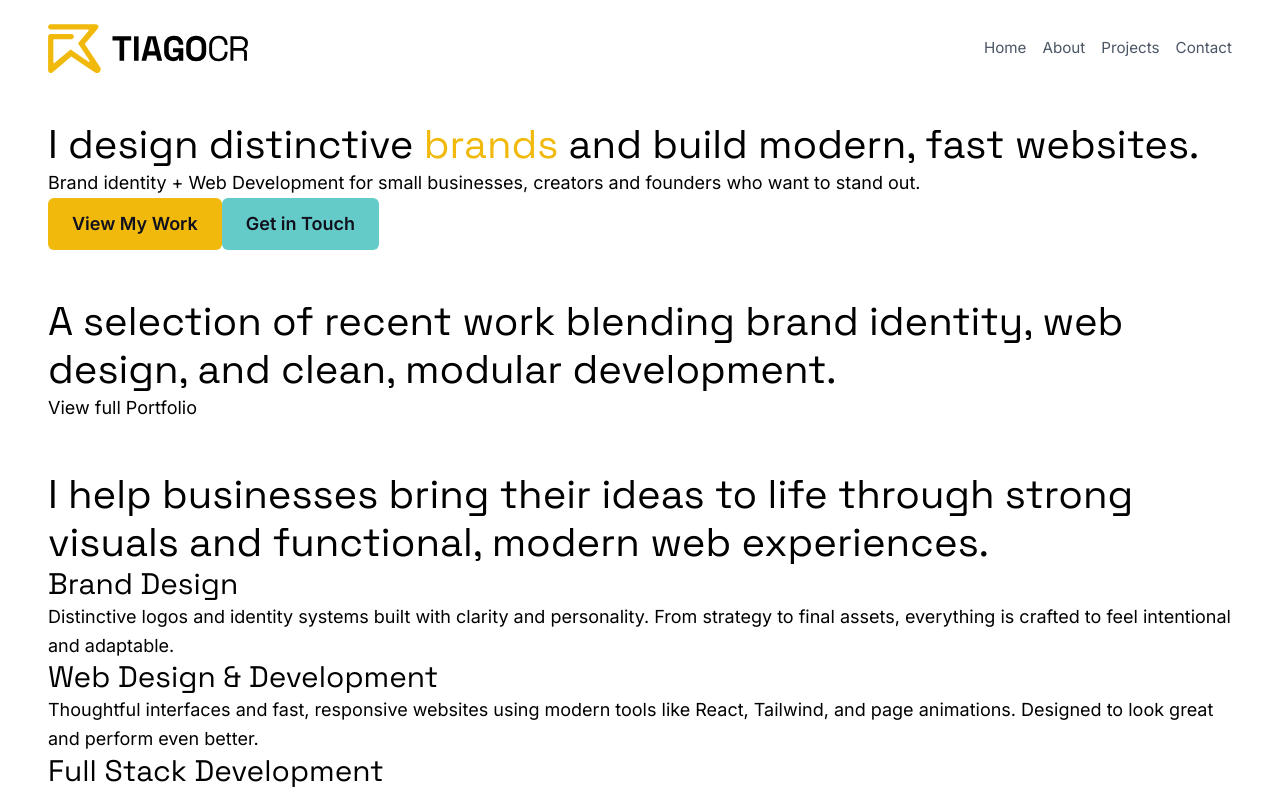
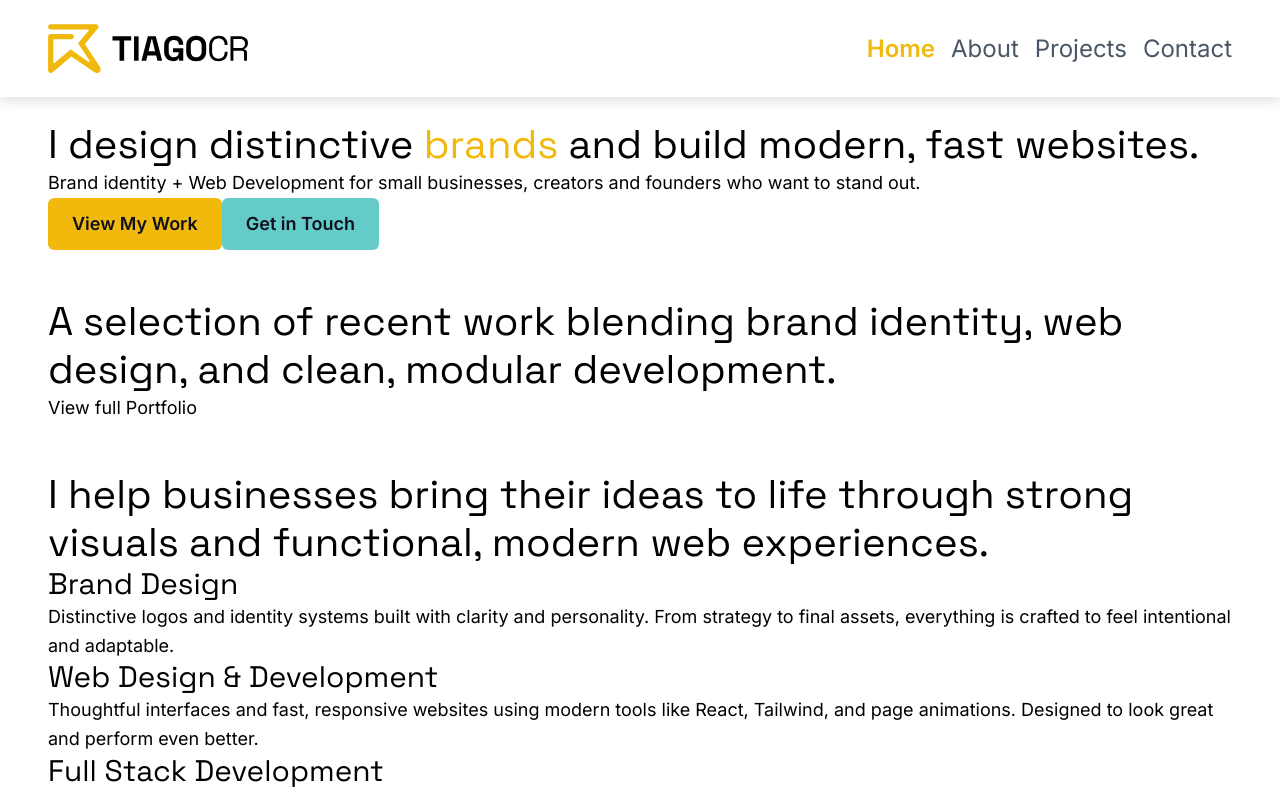
Before and after one commit to tiagocostarebelo/reactjs-tiagocr-portfolio, a React (Vite) app: page / in a window 1280 px wide. Shown: the top 793 px of the page. Built offline with nearby package versions, Linux system fonts and the light colour scheme.

Commit message:
feat: Header component styles and logic set

```diff
--- a/src/components/ui/Header.jsx
+++ b/src/components/ui/Header.jsx
@@ -6,8 +6,11 @@ import logoHrz from "../../assets/tcr_logo_hrz.svg";
 const Header = () => {
     const [menuOpen, setMenuOpen] = useState(false);
 
+    const baseClasses = 'text-md text-lg transition hover:text-mustard';
+    const activeClasses = 'text-md text-lg text-mustard font-semibold';
+
     return (
-        <header className="relative flex items-center justify-between py-6 px-6 md:px-12">
+        <header className="sticky top-0 bg-white flex items-center justify-between py-6 px-6 md:px-12 shadow-md">
             <div className="">
                 <a href="/">
                     <img className="w-40 md:w-50" src={logoHrz} alt="TiagoCR Logo" />
@@ -17,10 +20,10 @@ const Header = () => {
                 {/* DESKTOP NAV */}
                 <div className="hidden md:flex items-center gap-6">
                     <div className="space-x-4 text-sm text-gray-600">
-                        <NavLink to="/">Home</NavLink>
-                        <NavLink to="/about">About</NavLink>
-                        <NavLink to="/projects">Projects</NavLink>
-                        <NavLink to="/contact">Contact</NavLink>
+                        <NavLink className={({ isActive }) => isActive ? activeClasses : baseClasses} to="/">Home</NavLink>
+                        <NavLink className={({ isActive }) => isActive ? activeClasses : baseClasses} to="/about">About</NavLink>
+                        <NavLink className={({ isActive }) => isActive ? activeClasses : baseClasses} to="/projects">Projects</NavLink>
+                        <NavLink className={({ isActive }) => isActive ? activeClasses : baseClasses} to="/contact">Contact</NavLink>
                     </div>
                 </div>
 
@@ -32,11 +35,11 @@ const Header = () => {
                 </div>
             </nav>
             {/* MOBILE NAV */}
-            {menuOpen && <div className="absolute top-full right-0 w-full bg-white shadow-md md:hidden flex flex-col items-center px-6 py-4 space-y-5 transition">
-                <NavLink to="/">Home</NavLink>
-                <NavLink to="/about">About</NavLink>
-                <NavLink to="/projects">Projects</NavLink>
-                <NavLink to="/contact">Contact</NavLink>
+            {menuOpen && <div className="absolute top-full right-0 w-full bg-white md:hidden flex flex-col items-center px-6 py-4 space-y-5 shadow-md transition">
+                <NavLink onClick={() => setMenuOpen(false)} className={({ isActive }) => isActive ? activeClasses : baseClasses} to="/">Home</NavLink>
+                <NavLink onClick={() => setMenuOpen(false)} className={({ isActive }) => isActive ? activeClasses : baseClasses} to="/about">About</NavLink>
+                <NavLink onClick={() => setMenuOpen(false)} className={({ isActive }) => isActive ? activeClasses : baseClasses} to="/projects">Projects</NavLink>
+                <NavLink onClick={() => setMenuOpen(false)} className={({ isActive }) => isActive ? activeClasses : baseClasses} to="/contact">Contact</NavLink>
             </div>}
         </header >
     )
```
